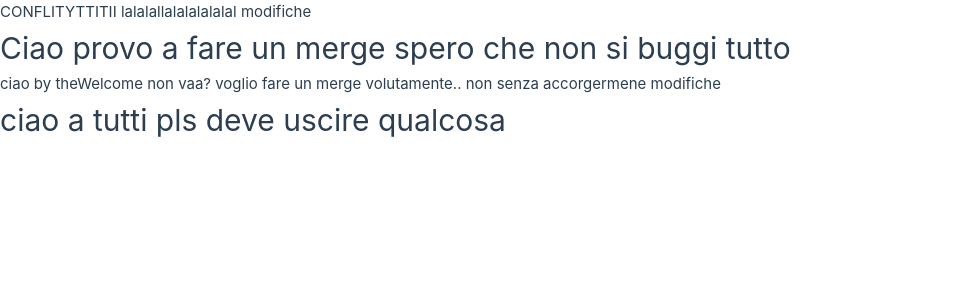
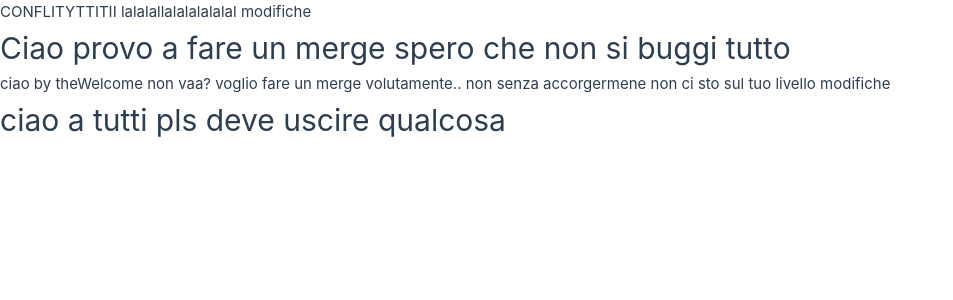
Before and after one commit to Alice-Rossi-03/example-merge, a Vue app: page / in a window 1280 px wide. Shown: the top 300 px of the page, without its empty margins (0-953 px from the left). Built offline with nearby package versions, Linux system fonts and the light colour scheme.

Commit message:
un altro gradino

```diff
--- a/src/components/TheWelcome.vue
+++ b/src/components/TheWelcome.vue
@@ -21,6 +21,6 @@ export default{
   non vaa?
 
   voglio fare un merge volutamente.. non senza accorgermene
-
+  non ci sto sul tuo livello
   modifiche
 </template>
```
